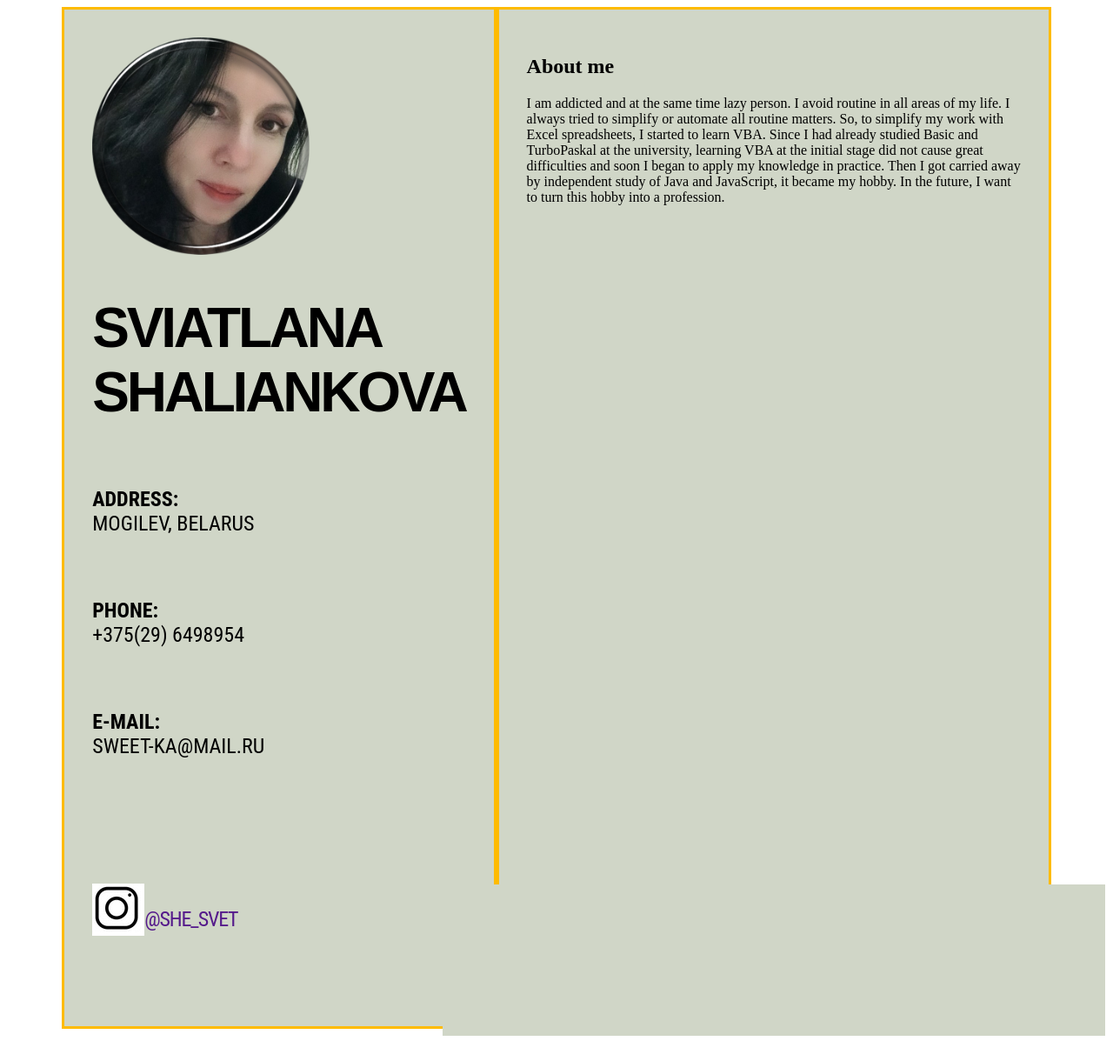
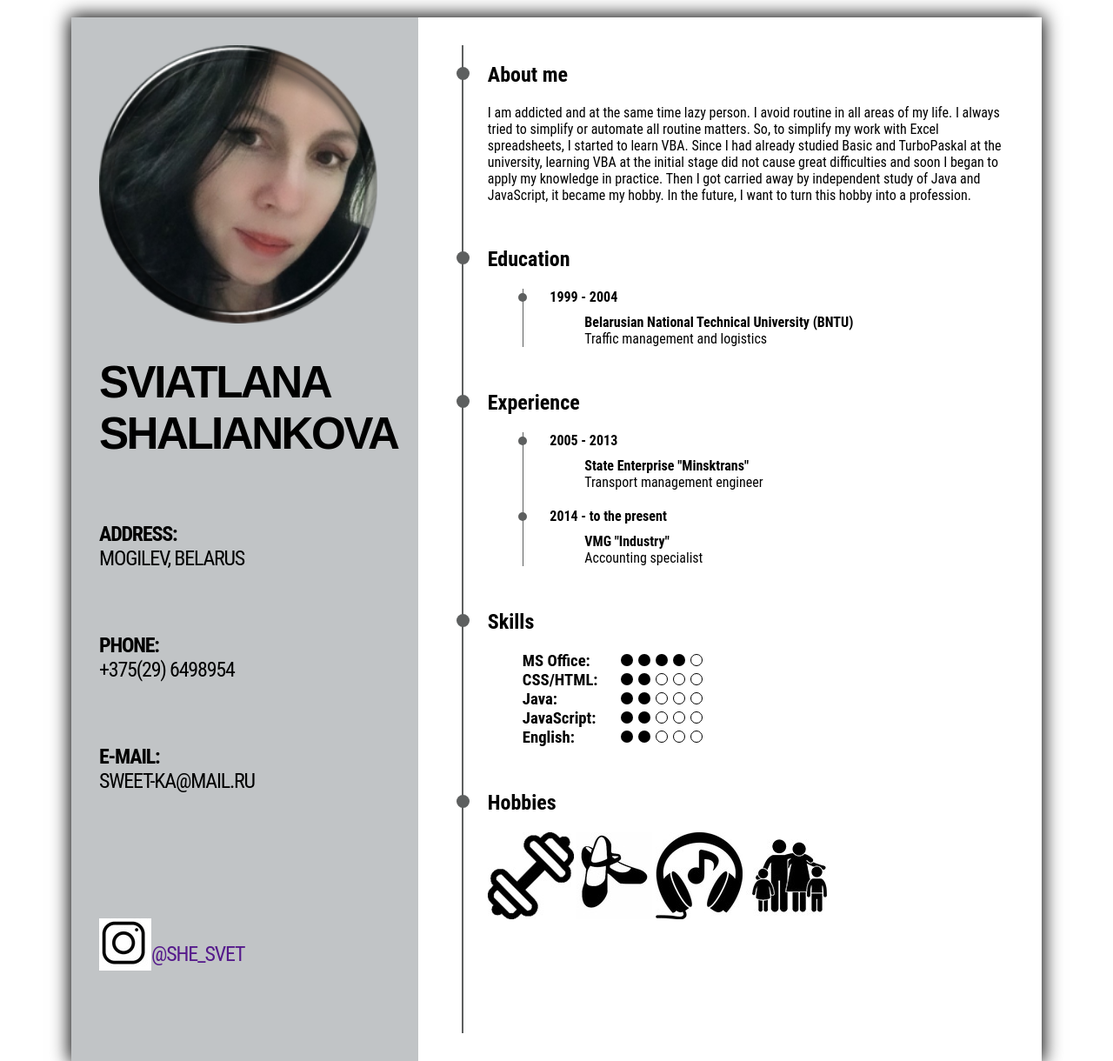
Before and after one commit to Sweet-ka/rsschool-cv--archive, a plain HTML site: page index.html in a window 1280 px wide. Shown: the top 1220 px of the page at 87% size. Before the commit the page ends 1191 px from the top, so only its background shows below. Drawn offline with Linux system fonts and the light colour scheme.

Commit message:
feat: add information to the second column

```diff
--- a/css/cv.css
+++ b/css/cv.css
@@ -1,23 +1,38 @@
-.column-details, .column-info {
-    border: solid rgb(255, 187, 0);
+body {
+    margin: 20px;
+    font-family: 'Roboto Condensed', sans-serif;
 }
 
 .container {
-    background: rgb(208, 214, 199);
+    box-shadow: 0 0 20px 2px;
     width: 90%;
     display: flex;
     margin: 0 auto;
 }
 .column-details {
     padding: 2em;
+    background-color: rgba(184, 188, 190, 0.87);
+    width: 30%;
 }
 
 .column-info {
     padding: 2em;
+    padding-left: 50px;
+    width: 70%;
+}
+
+.column-info section{
+    padding-left: 30px;
+    margin-bottom: 50px;
+}
+
+header img {
+    height: 25vw;
+    width: 25vw;
 }
 
 .name {
-    font-size: 4em;
+    font-size: 4vw;
     text-transform: uppercase;
     font-family: 'Oswald', sans-serif;
     letter-spacing: -0.05em;
@@ -26,13 +41,14 @@
 
 .contacts {
     text-transform: uppercase;
-    font-family: 'Roboto Condensed', sans-serif;
+
     font-size: 1.5em;
 }
 
 .contacts * {
     margin: 3em 0;
-
+    letter-spacing: -0.05em;
+    font-stretch: condensed;
 }
 
 address {
@@ -56,3 +72,82 @@ span {
     display: flex;
     align-items: flex-end
 }
+.vert-line:before{
+    content: " ";
+    background: #5d5f5f;
+    width: 2px;
+    height: 100%;
+    float: left;
+    margin-right: 10px;
+    }
+
+.line:before{
+    content: " ";
+    background: #5d5f5f;
+    width: 15px;
+    height: 15px;
+    border-radius: 50%;
+    float: left;
+    margin-top: 5px;
+    margin-left: -36px;
+}
+dl {
+    border-left: 1px solid #5d5f5f;
+    margin-left: 40px;
+    padding-left: 30.5px;
+}
+
+dt {
+    font-weight: bold;
+}
+
+.line-small{
+    margin-top: 20px;
+}
+
+.organization {
+    margin-top: 10px;
+    font-weight:bold;
+}
+
+.line-small:before{
+    content: " ";
+    background: #5d5f5f;
+    width: 10px;
+    height: 10px;
+    border-radius: 50%;
+    float: left;
+    margin-top: 5px;
+    margin-left: -36px;
+}
+
+.dots{
+    content: " ";
+    background: #000000;
+    width: 14px;
+    height: 14px;
+    border-radius: 50%;
+    margin: 3px;
+}
+.dots-empty{
+    content: " ";
+    background: #ffffff;
+    width: 12px;
+    height: 12px;
+    border-radius: 50%;
+    border: 1px solid #000000;
+    margin: 3px;
+}
+
+.dot {
+    display: flex;
+}
+
+.skill {
+    display: flex;
+}
+
+h3 {
+    margin: 0 10px 0 40px;
+    width: 100px;
+}
--- a/index.html
+++ b/index.html
@@ -15,6 +15,7 @@
                 <h1 class='name'>
                     Sviatlana Shaliankova
                 </h1>
+            </header>
                 <div class='contacts'>
                     <address>
                         <span>Address:</span><br>
@@ -33,17 +34,117 @@
                         <a href="">@she_svet</a>
                     </div>
                 </div>
-            </header>
+
         </div>
-        <div class='column-info'>
+        <div class='column-info vert-line'>
            <section>
-                <h1>
+                <h1 class='line'>
                     About me
                 </h1>
                 <p>
                     I am addicted and at the same time lazy person. I avoid routine in all areas of my life. I always tried to simplify or automate all routine matters. So, to simplify my work with Excel spreadsheets, I started to learn VBA. Since I had already studied Basic and TurboPaskal at the university, learning VBA at the initial stage did not cause great difficulties and soon I began to apply my knowledge in practice. Then I got carried away by independent study of Java and JavaScript, it became my hobby. In the future, I want to turn this hobby into a profession.
                 </p>
            </section>
+           <section>
+                <h1 class='line'>
+                    Education
+                </h1>
+                <dl>
+                    <dt class='line-small'>
+                        1999 - 2004
+                    </dt>
+                    <dt>
+                        <dd class="organization">Belarusian National Technical University (BNTU)</dd>
+                        <dd>Traffic management and logistics</dd>
+                    </dt>
+                </dl>
+            </section>
+            <section>
+                <h1 class='line'>
+                    Experience
+                </h1>
+                <dl>
+                    <dt class='line-small'>
+                        2005 - 2013
+                    </dt>
+                    <dt>
+                        <dd class="organization">State Enterprise "Minsktrans"</dd>
+                        <dd>Transport management engineer</dd>
+                    </dt>
+                    <dt class='line-small'>2014 - to the present
+                    </dt>
+                    <dt>
+                        <dd class="organization">VMG "Industry"</dd>
+                        <dd>Accounting specialist</dd>
+                    </dt>
+                </dl>
+           </section>
+           <section class="skills">
+                <h1 class='line'>
+                    Skills
+                </h1>
+                <div class="skill">
+                    <h3>MS Office:</h3>
+                    <div class="dot">
+                        <div class="dots"></div>
+                        <div class="dots"></div>
+                        <div class="dots"></div>
+                        <div class="dots"></div>
+                        <div class="dots-empty"></div>
+                    </div>
+                </div>
+                <div class="skill">
+                    <h3>CSS/HTML:</h3>
+                    <div class="dot">
+                        <div class="dots"></div>
+                        <div class="dots"></div>
+                        <div class="dots-empty"></div>
+                        <div class="dots-empty"></div>
+                        <div class="dots-empty"></div>
+                    </div>
+                </div>
+                <div class="skill">
+                     <h3>Java:</h3>
+                    <div class="dot">
+                        <div class="dots"></div>
+                        <div class="dots"></div>
+                        <div class="dots-empty"></div>
+                        <div class="dots-empty"></div>
+                        <div class="dots-empty"></div>
+                    </div>
+                </div>
+                <div class="skill">
+                    <h3>JavaScript:</h3>
+                    <div class="dot">
+                        <div class="dots"></div>
+                        <div class="dots"></div>
+                        <div class="dots-empty"></div>
+                        <div class="dots-empty"></div>
+                        <div class="dots-empty"></div>
+                    </div>
+                </div>
+                <div class="skill">
+                    <h3>English:</h3>
+                    <div class="dot">
+                        <div class="dots"></div>
+                        <div class="dots"></div>
+                        <div class="dots-empty"></div>
+                        <div class="dots-empty"></div>
+                        <div class="dots-empty"></div>
+                    </div>
+                </div>
+            </section>
+            <section>
+            <h1 class='line'>
+                Hobbies
+            </h1>
+            <div>
+                <img src="image/Hanteln.jpg" alt="">
+                <img src="image/Schuhe.jpg" alt="">
+                <img src="image/Kopfhörer.jpg" alt="">
+                <img src="image/Family.jpg" alt="">
+            </div>
+            </section>
             <footer>
 
             </footer>
```
